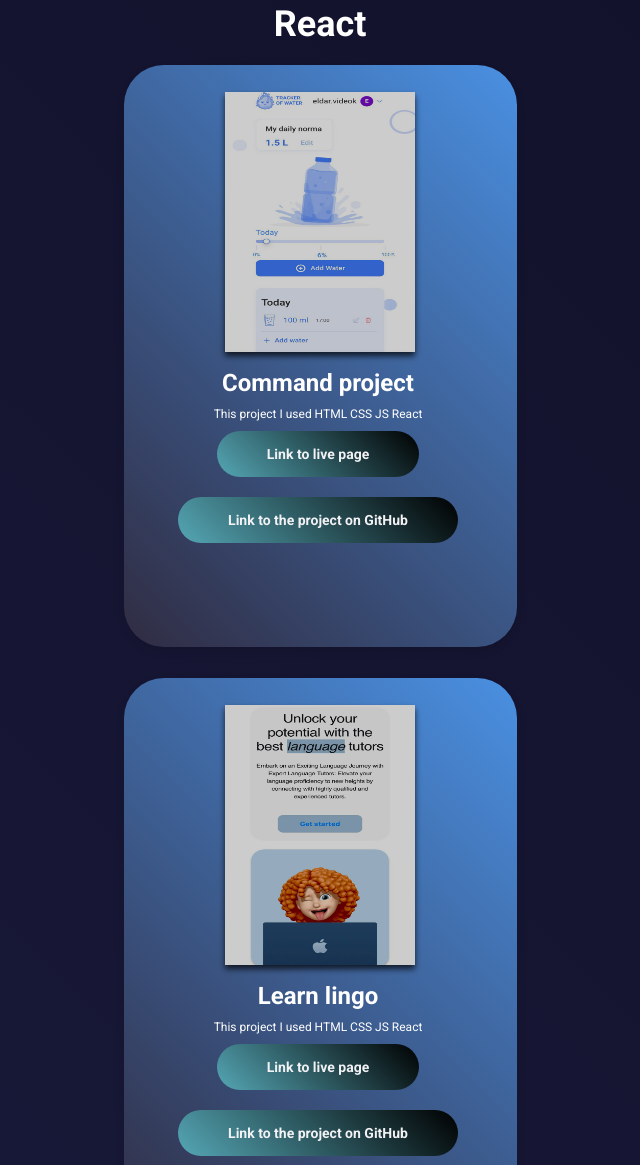
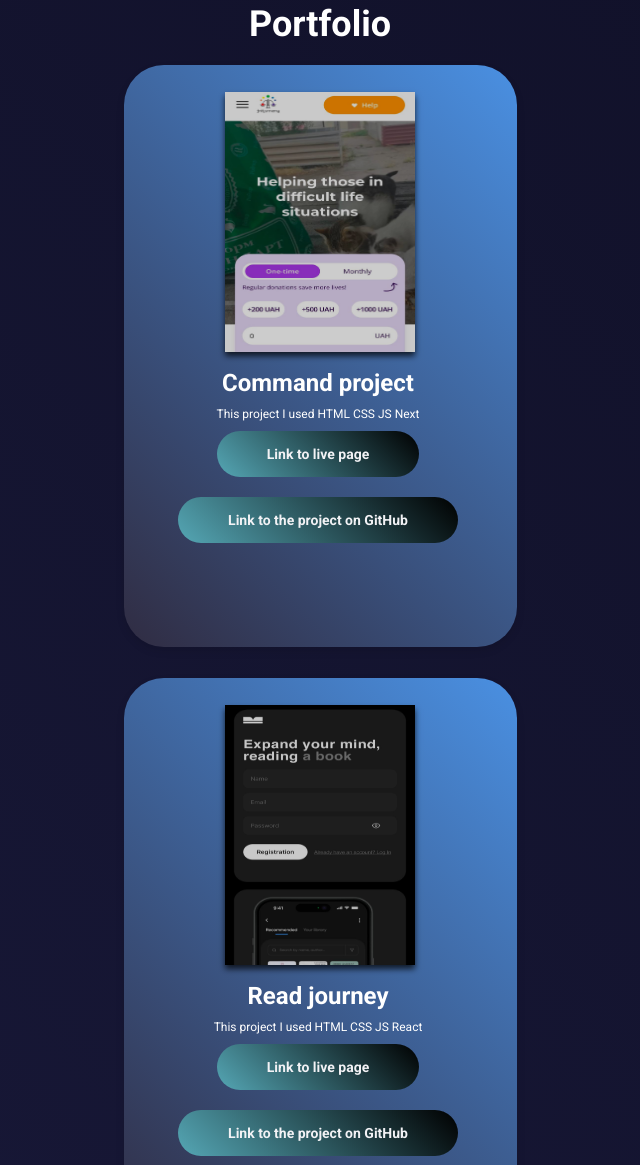
Before and after one commit to EldarMemetov/next-maint-sv, a plain HTML site: page index.html in a window 1280 px wide. Shown: the part 1372-2537 px from the top of the page, without its empty margins (320-960 px from the left). Drawn offline with nearby package versions, Linux system fonts and the light colour scheme.

Commit message:
add portfolio

```diff
--- a/index.html
+++ b/index.html
@@ -19,7 +19,7 @@
     />
     <link rel="stylesheet" href="./css/styleen.css" />
     <link rel="stylesheet" href="./css/media.css" />
-    <title>My resume</title>
+    <title>Portfolio</title>
   </head>
 
   <body>
@@ -101,7 +101,10 @@
               >
             </li>
             <li class="item-skills">
-              <a href="#React" class="skills-parag link">React</a>
+              <a href="#React" class="skills-parag link">React.js</a>
+            </li>
+            <li class="item-skills">
+              <a href="" class="skills-parag link">Next.js</a>
             </li>
             <li class="item-skills">
               <a href="" class="skills-parag link">TypeScript</a>
@@ -113,39 +116,32 @@
         </div>
       </section>
 
-      <!-- <section>
-        <h2 class="text-build" id="React">Node.js</h2>
+      <section>
+        <h2 class="text-build" id="React">Portfolio</h2>
         <div class="container">
           <div class="big-container swiper">
             <div class="container-tel-es swiper-slide">
               <div class="container-girl">
                 <div class="girl-img-conta">
-                  <p class="text-node">
-                    Developed a REST API for managing contacts with JWT-based
-                    authentication. Implemented full CRUD operations for
-                    contacts, including protection of the API using Bearer
-                    tokens. Integrated email functionality for user
-                    registration, password reset notifications, and other
-                    account actions via Nodemailer. Added Google OAuth for user
-                    authentication. Implemented image uploads via Cloudinary.
-                    Documented API endpoints using Swagger and deployed the
-                    project on Render.com.
-                  </p>
+                  <img
+                    src="./images/img-portfolio/donat.jpg"
+                    alt=""
+                    width="190"
+                    height="260"
+                    class="img-port"
+                  />
                 </div>
                 <div class="container-item-button">
-                  <h2 class="text-simulation">
-                    Contact Manager with Authorization, Email Notifications, and
-                    Google OAuth
-                  </h2>
-                  <p class="text-vitae">This project I used Node.js</p>
+                  <h2 class="text-simulation">Command project</h2>
+                  <p class="text-vitae">This project I used HTML CSS JS Next</p>
                   <a
-                    href="https://green-energy-rust.vercel.app/"
+                    href="hhttps://in-harmony.vercel.app/en"
                     class="link button-now"
                     target="blank"
                     >Link to live page</a
                   >
                   <a
-                    href="https://github.com/EldarMemetov/green_energy"
+                    href="https://github.com/z9877969/in_harmony"
                     class="link button-now"
                     target="blank"
                     >Link to the project on GitHub</a
@@ -153,14 +149,39 @@
                 </div>
               </div>
             </div>
-          </div>
-        </div>
-      </section> -->
 
-      <section>
-        <h2 class="text-build" id="React">React</h2>
-        <div class="container">
-          <div class="big-container swiper">
+            <div class="container-tel-es swiper-slide">
+              <div class="container-girl">
+                <div class="girl-img-conta">
+                  <img
+                    src="./images/img-portfolio/book.jpg"
+                    alt=""
+                    width="190"
+                    height="260"
+                    class="img-port"
+                  />
+                </div>
+                <div class="container-item-button">
+                  <h2 class="text-simulation">Read journey</h2>
+                  <p class="text-vitae">
+                    This project I used HTML CSS JS React
+                  </p>
+                  <a
+                    href="https://read-journey-sandy.vercel.app/register"
+                    class="link button-now"
+                    target="blank"
+                    >Link to live page</a
+                  >
+                  <a
+                    href="https://github.com/EldarMemetov/read-journey"
+                    class="link button-now"
+                    target="blank"
+                    >Link to the project on GitHub</a
+                  >
+                </div>
+              </div>
+            </div>
+
             <div class="container-tel-es swiper-slide">
               <div class="container-girl">
                 <div class="girl-img-conta">
@@ -352,13 +373,6 @@
                 </div>
               </div>
             </div>
-          </div>
-        </div>
-      </section>
-      <section class="section-girl">
-        <div class="container">
-          <h2 class="text-build" id="htmlAndCss">HTML CSS JS</h2>
-          <div class="big-container swiper">
             <div class="container-tel-es swiper-slide">
               <div class="container-girl">
                 <div class="girl-img-conta">
@@ -573,6 +587,7 @@
           </div>
         </div>
       </section>
+
       <section>
         <div class="container">
           <h2 class="text-script" id="javascript">JAVASCRIPT</h2>
```
Also changed, not shown: images/img-portfolio/book.jpg (added), images/img-portfolio/donat.jpg (added).
